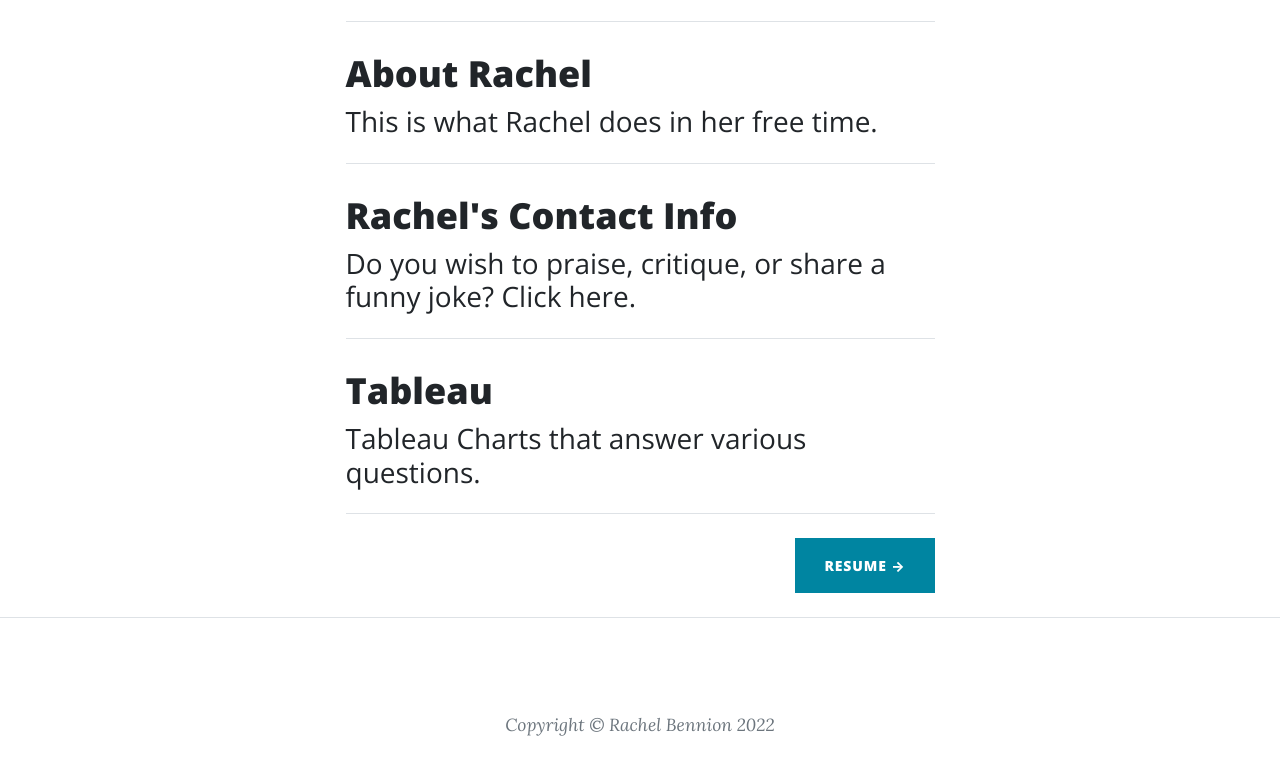
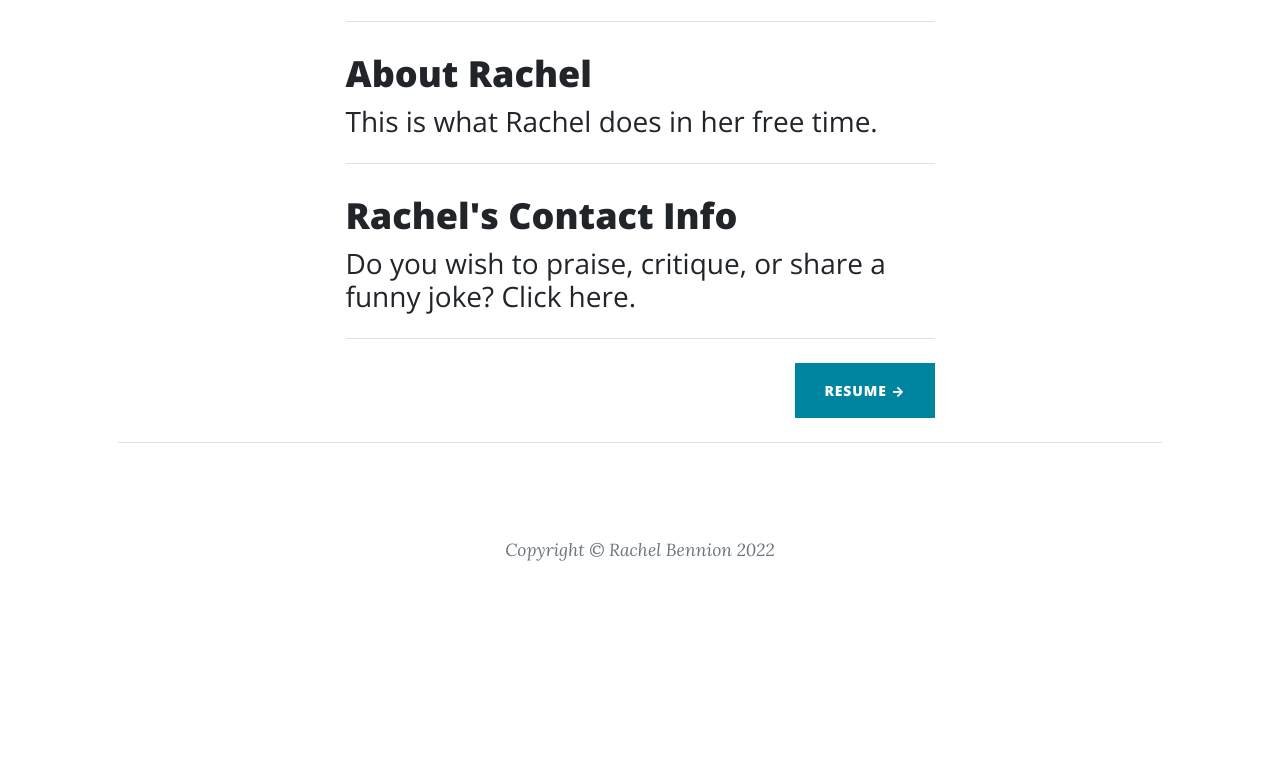
Before and after one commit to rachbenni/rachbenn, a plain HTML site: page index.html in a window 1280 px wide. Shown: the part 830-1605 px from the top of the page. After the commit the page ends 1441 px from the top, so only its background shows below. Drawn offline with nearby package versions, Linux system fonts and the light colour scheme.

Commit message:
Update index.html

```diff
--- a/index.html
+++ b/index.html
@@ -75,16 +75,7 @@
                             <h2 class="post-title">Rachel's Contact Info</h2>
                             <h3 class="post-subtitle">Do you wish to praise, critique, or share a funny joke? Click here.</h3>
                         </a>
-                    </div>
-                    <!-- Divider-->
-                    <hr class="my-4" />
-                    <!-- Post preview-->
-                    <div class="post-preview">
-                        <a href="tableau.html">
-                            <h2 class="post-title">Tableau</h2>
-                            <h3 class="post-subtitle">Tableau Charts that answer various questions.</h3>
-                        </a>
-                    </div>
+
                     <!-- Divider-->
                     <hr class="my-4" />
                     <!-- Pager-->
```
